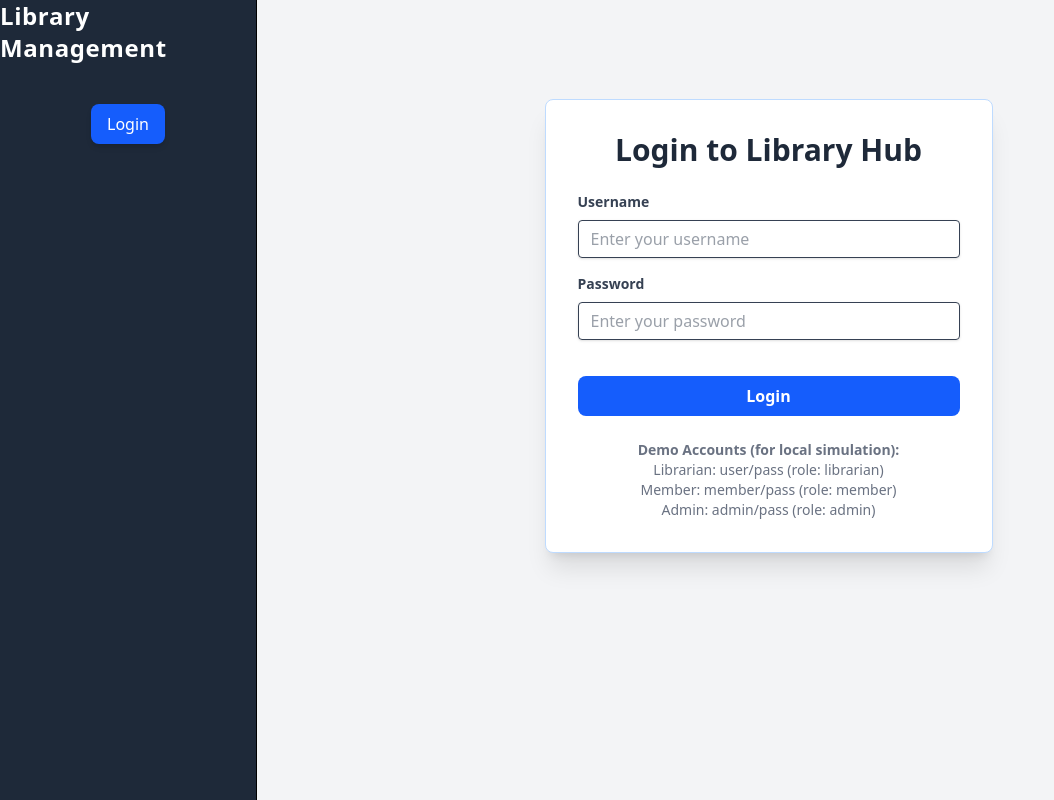
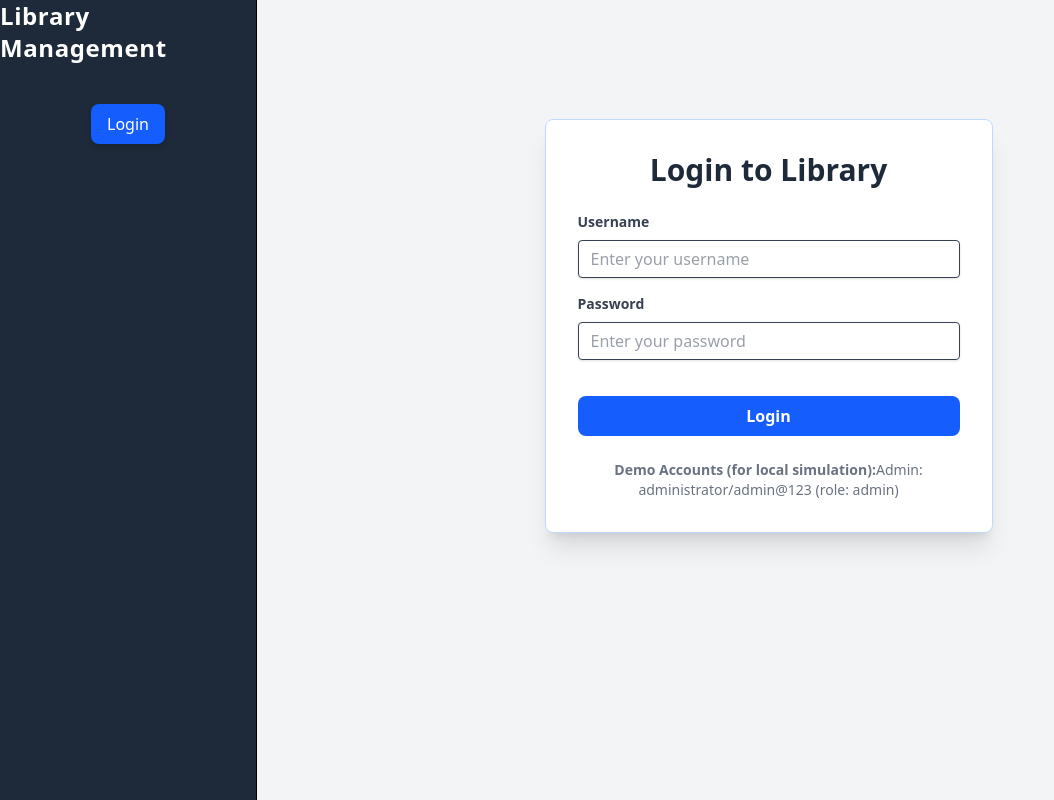
Before and after one commit to YaredAlex/frappe_library_management, a React app: page /auth in a window 1280 px wide. Shown: the whole page, without its empty margins (0-1054 px from the left). Built offline with nearby package versions, Linux system fonts and the light colour scheme; no server answers; the HTML template or start-up script is replaced by a standard one.

Commit message:
changed api for fetching user detail

```diff
--- a/src/pages/auth.tsx
+++ b/src/pages/auth.tsx
@@ -2,6 +2,7 @@ import { useEffect, useState } from "react";
 import { useAuth } from "../context/AuthContext";
 import type { User } from "../types";
 import { checkSession, FRAPPE_API_URL } from "../utils/helper";
+import { useNavigate } from "react-router-dom";
 
 export const Auth = () => {
   const { setCurrentUser } = useAuth();
@@ -9,13 +10,13 @@ export const Auth = () => {
   const [password, setPassword] = useState<string>("");
   const [message, setMessage] = useState<string>("");
   const [isLoading, setIsLoading] = useState<boolean>(false);
-
+  const navigate = useNavigate();
   const getDetail = async (email: string) => {
     const response = await fetch(
-      `${FRAPPE_API_URL}/api/resource/User/${email}`,
+      `${FRAPPE_API_URL}/api/method/library_management.api.user.user_details?email=${email}`,
       { method: "GET", credentials: "include" }
     );
-    return response.json();
+    return await response.json();
   };
 
   useEffect(() => {
@@ -49,20 +50,28 @@ export const Auth = () => {
 
       if (response.ok) {
         const detail = await getDetail(username);
-        const role: User["role"] =
-          detail.data["user_type"] === "System User"
-            ? "admin"
-            : detail["user_type"] ?? "member";
-
+        console.log(detail);
+        let role: User["role"] = "member";
+        if (
+          detail.message["roles"].find((e: string) => e === "Administrator")
+        ) {
+          role = "admin";
+        } else if (
+          detail.message["roles"].find((e: string) => e === "Librarian")
+        )
+          role = "librarian";
         setCurrentUser({
           name: username,
-          username: detail.data.full_name,
-          role,
+          username: detail.message.username,
+          role: role.toLocaleLowerCase() as User["role"],
         });
+
         return true;
       } else {
         const errorData = await response.json();
         console.error("Frappe login failed:", errorData);
+        setMessage(errorData.message);
+        setTimeout(() => setMessage(""), 3000);
         return false;
       }
     } catch (error) {
@@ -78,9 +87,8 @@ export const Auth = () => {
     const success = await login(username, password);
     setIsLoading(false);
 
-    if (!success) {
-      setMessage("Invalid username or password. Please try again.");
-      setTimeout(() => setMessage(""), 3000);
+    if (success) {
+      navigate("/books");
     }
   };
 
@@ -88,7 +96,7 @@ export const Auth = () => {
     <div className="flex items-center justify-center min-h-[calc(100vh-180px)] p-6">
       <div className="bg-white p-8 rounded-lg shadow-xl w-full max-w-md border border-blue-200">
         <h2 className="text-3xl font-bold text-gray-800 mb-6 text-center">
-          Login to Library Hub
+          Login to Library
         </h2>
         {message && (
           <div
@@ -151,12 +159,7 @@ export const Auth = () => {
           <span className="font-semibold">
             Demo Accounts (for local simulation):
           </span>
-          <br />
-          Librarian: user/pass (role: librarian)
-          <br />
-          Member: member/pass (role: member)
-          <br />
-          Admin: admin/pass (role: admin)
+          Admin: administrator/admin@123 (role: admin)
         </p>
       </div>
     </div>
```
